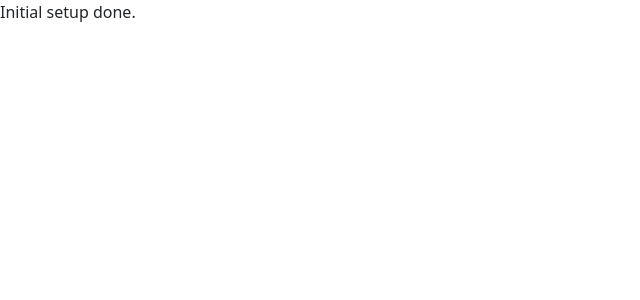
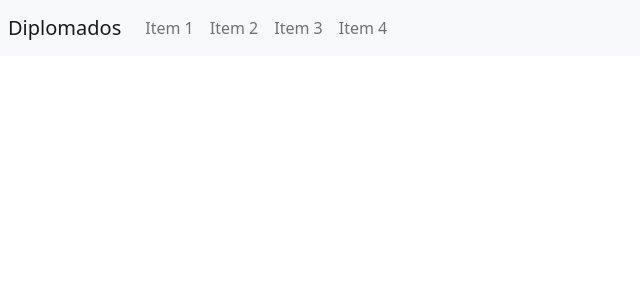
Before and after one commit to martinormazabal/GRUPO2_M3, a React (Create React App) app: page / in a window 1280 px wide. Shown: the top 300 px of the page, without its empty margins (0-640 px from the left). Built offline with nearby package versions, Linux system fonts and the light colour scheme.

Commit message:
EsLint y Autoidentación agregados

```diff
--- a/src/App.js
+++ b/src/App.js
@@ -1,8 +1,11 @@
-import NavigationBar from './components/NavigationBar'
+import 'bootstrap/dist/css/bootstrap.min.css';
+import React from 'react';
+import NavigationBar from './components/NavigationBar';
 
 function App() {
   return (
     <div>
+      <NavigationBar />
       Initial setup done.
     </div>
   );
--- a/src/components/landing/FirstSection.js
+++ b/src/components/landing/FirstSection.js
@@ -1,2 +1,2 @@
 // POR QUE ELEGIRNOS
-//WOMAN_WORKING_COMPUTERS.jpg
+// WOMAN_WORKING_COMPUTERS.jpg
--- a/src/index.js
+++ b/src/index.js
@@ -7,7 +7,7 @@ ReactDOM.render(
   <React.StrictMode>
     <App />
   </React.StrictMode>,
-  document.getElementById('root')
+  document.getElementById('root'),
 );
 
 // If you want to start measuring performance in your app, pass a function
--- a/src/reportWebVitals.js
+++ b/src/reportWebVitals.js
@@ -1,6 +1,8 @@
-const reportWebVitals = onPerfEntry => {
+const reportWebVitals = (onPerfEntry) => {
   if (onPerfEntry && onPerfEntry instanceof Function) {
-    import('web-vitals').then(({ getCLS, getFID, getFCP, getLCP, getTTFB }) => {
+    import('web-vitals').then(({
+      getCLS, getFID, getFCP, getLCP, getTTFB,
+    }) => {
       getCLS(onPerfEntry);
       getFID(onPerfEntry);
       getFCP(onPerfEntry);
```
Also changed, not shown: package.json (+11 -0 lines), src/components/NavigationBar.js (+4 -8 lines), .eslintrc.js (added), src/components/landing/SecondSection.js (line endings or trailing spaces), 2 other files (tests, documents, lock files or other folders).
